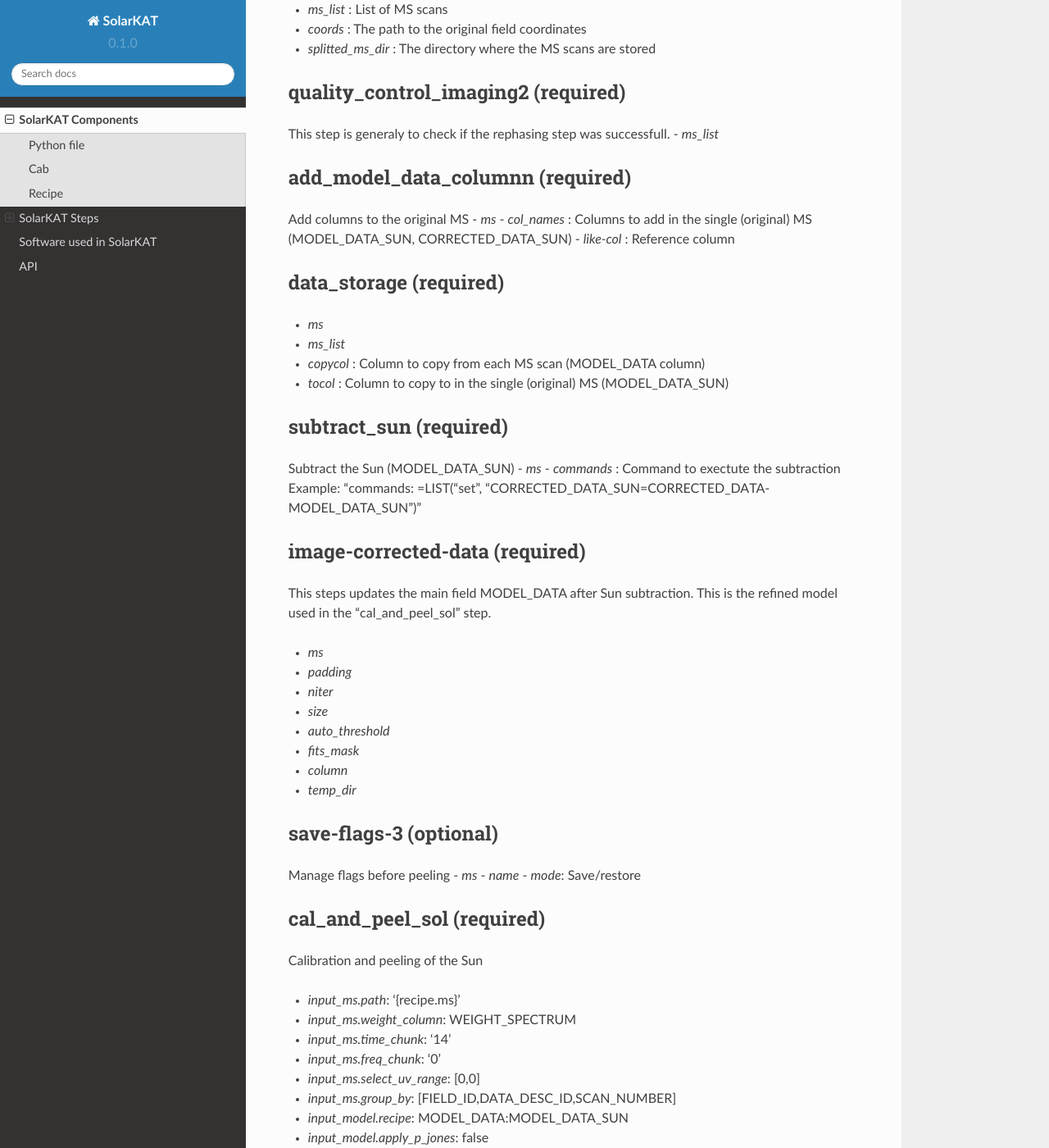
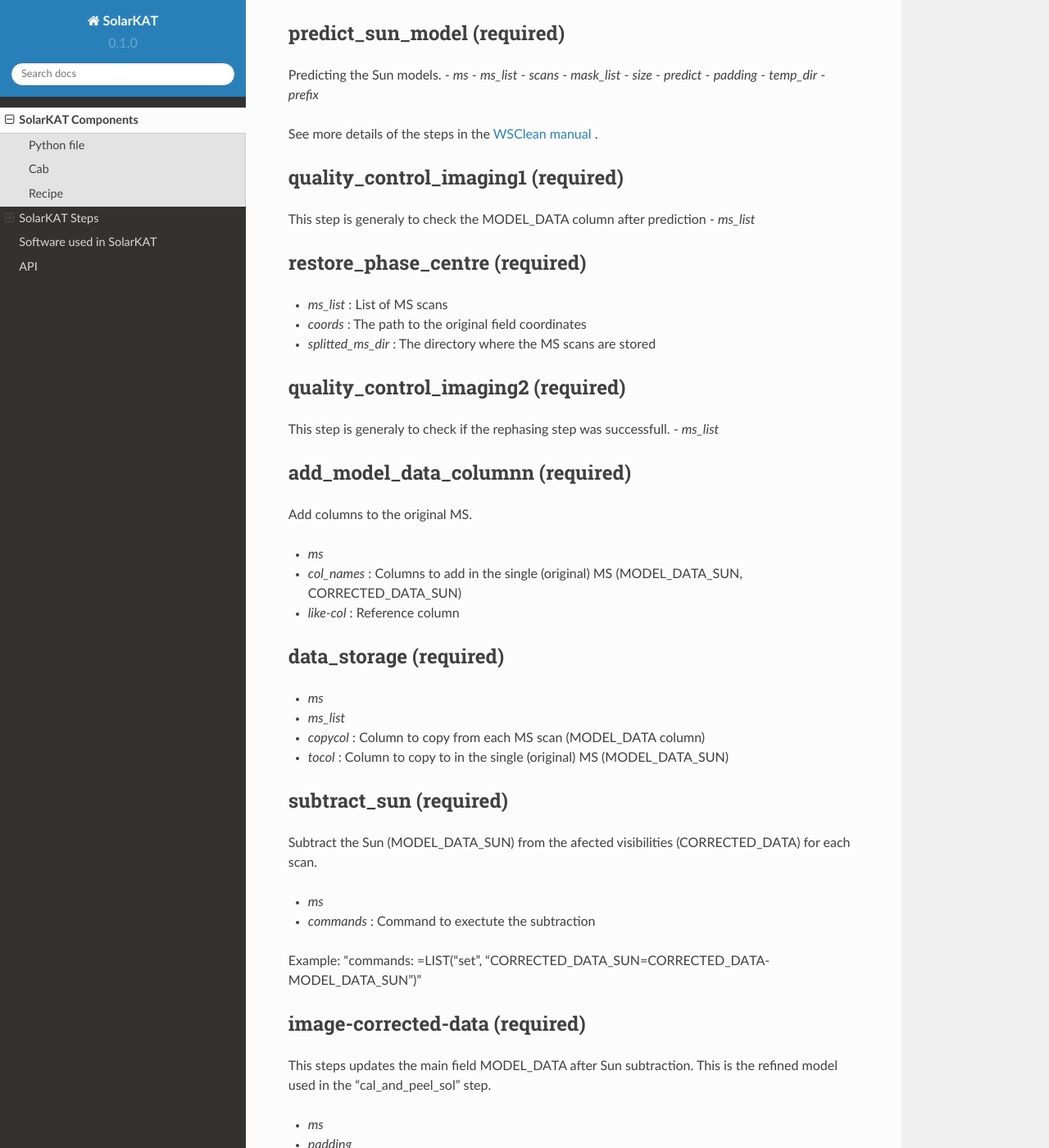
Before and after one commit to Victoria-Samboco/solarkat_docs, a Sphinx documentation site: the page built from docs/source/usage.rst, in a window 1280 px wide and 1400 px high, scrolled down 4480 px. Shown: the whole window at 82% size. Built offline with Sphinx 7.4.7 and the Read the Docs theme 2.0.0, drawn with Linux system fonts in a browser that asks for light colours; pages that are not in the unit, such as notebooks, are missing from menus; some of the changed text lies outside the part shown.

Commit message:
Update documentation

```diff
--- a/docs/source/usage.rst
+++ b/docs/source/usage.rst
@@ -115,12 +115,14 @@
 
 get_sun_coordinates (required)
 ^^^^^^^^^^^^^^^^^^^^^^^^^^^^^^
+
 - `ms`
 - `outfile` : Text file containing the Sun coordinates (RA/DEC)
 
 
 change_phase_centre_to_sun (required)
 ^^^^^^^^^^^^^^^^^^^^^^^^^^^^^^^^^^^^^
+
 - `ms_list` : list of scans to be processed
 - `coords` : Sun coordinates
 - `splitted_ms_dir` : The directory where the scans are stored
@@ -165,6 +167,7 @@
 deconvolve_sun (required)
 ^^^^^^^^^^^^^^^^^^^^^^^^^
 Deconvolve the Sun for each scan MS.
+
 - `ms`
 - `mask_list`
 - `ms_list`
@@ -221,7 +224,8 @@
 
 add_model_data_columnn (required)
 ^^^^^^^^^^^^^^^^^^^^^^^^^^^^^^^^^
-Add columns to the original MS
+Add columns to the original MS.
+
 - `ms`
 - `col_names` : Columns to add in the single (original) MS (MODEL_DATA_SUN, CORRECTED_DATA_SUN)
 - `like-col` : Reference column
@@ -236,7 +240,8 @@
 
 subtract_sun (required)
 ^^^^^^^^^^^^^^^^^^^^^^^
-Subtract the Sun (MODEL_DATA_SUN)
+Subtract the Sun (MODEL_DATA_SUN) from the afected visibilities (CORRECTED_DATA) for each scan.
+
 - `ms`
 - `commands` : Command to exectute the subtraction
 Example: "commands: =LIST("set", "CORRECTED_DATA_SUN=CORRECTED_DATA-MODEL_DATA_SUN")"
@@ -258,6 +263,7 @@
 save-flags-3 (optional)
 ^^^^^^^^^^^^^^^^^^^^^^^
 Manage flags before peeling
+
 - `ms`
 - `name`
 - `mode`: Save/restore
```
